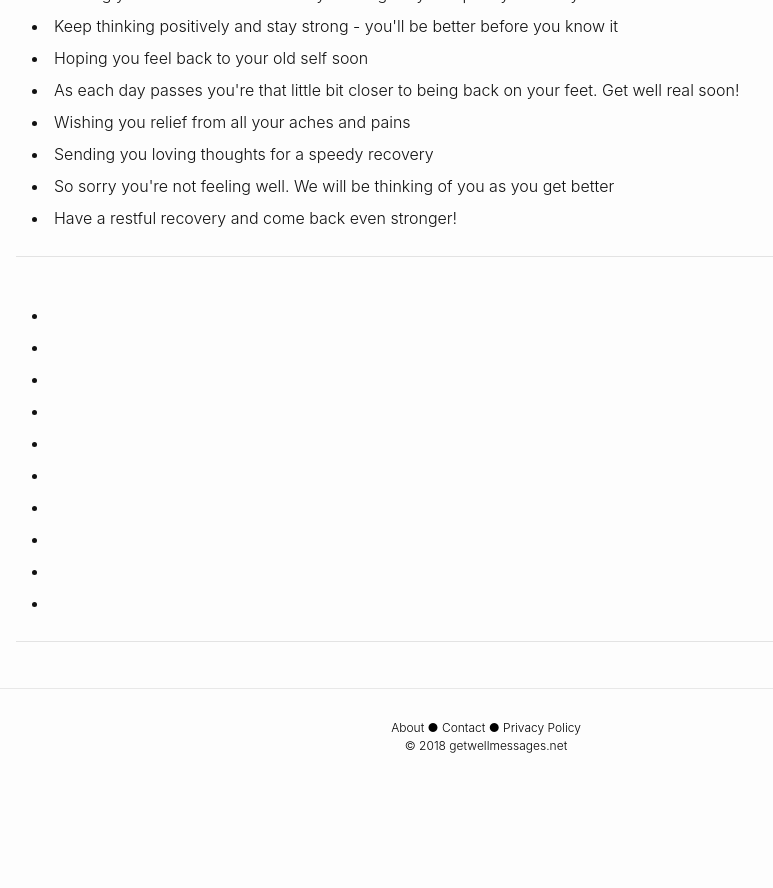
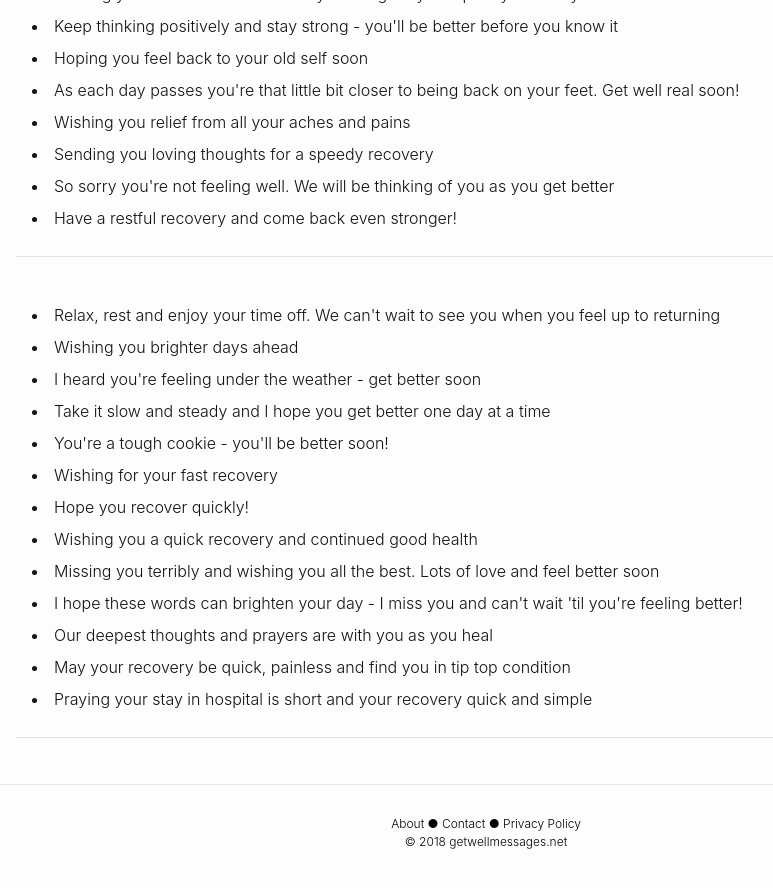
Before and after one commit to andyml123/andyml123.github.io, a Jekyll site: the page index2.html, which Jekyll copies as it is, in a window 1280 px wide and 900 px high, scrolled down 3419 px. Shown: the top 888 px of the window, without its empty margins (154-927 px from the left). Built offline with Jekyll 4.4.1, drawn with Linux system fonts in a browser that asks for light colours; before the commit the page ends 4223 px from its top, so only the background shows below that.

Commit message:
Update index2.html

```diff
--- a/index2.html
+++ b/index2.html
@@ -168,16 +168,19 @@ Adsense ad here
 <h2> </h2>
 
 <ul>
-<li> </li>
-<li> </li>
-<li> </li>
-<li> </li>
-<li> </li>
-<li> </li>
-<li> </li>
-<li> </li>
-<li> </li>
-<li> </li>
+<li>Relax, rest and enjoy your time off. We can't wait to see you when you feel up to returning</li>
+<li>Wishing you brighter days ahead</li>
+<li>I heard you're feeling under the weather - get better soon</li>
+<li>Take it slow and steady and I hope you get better one day at a time</li>
+<li>You're a tough cookie - you'll be better soon!</li>
+<li>Wishing for your fast recovery</li>
+<li>Hope you recover quickly!</li>
+<li>Wishing you a quick recovery and continued good health</li>
+<li>Missing you terribly and wishing you all the best. Lots of love and feel better soon</li>
+<li>I hope these words can brighten your day - I miss you and can't wait 'til you're feeling better!</li>
+<li>Our deepest thoughts and prayers are with you as you heal</li>
+<li>May your recovery be quick, painless and find you in tip top condition</li>
+<li>Praying your stay in hospital is short and your recovery quick and simple</li>
 </ul>
 
 <hr>
```
